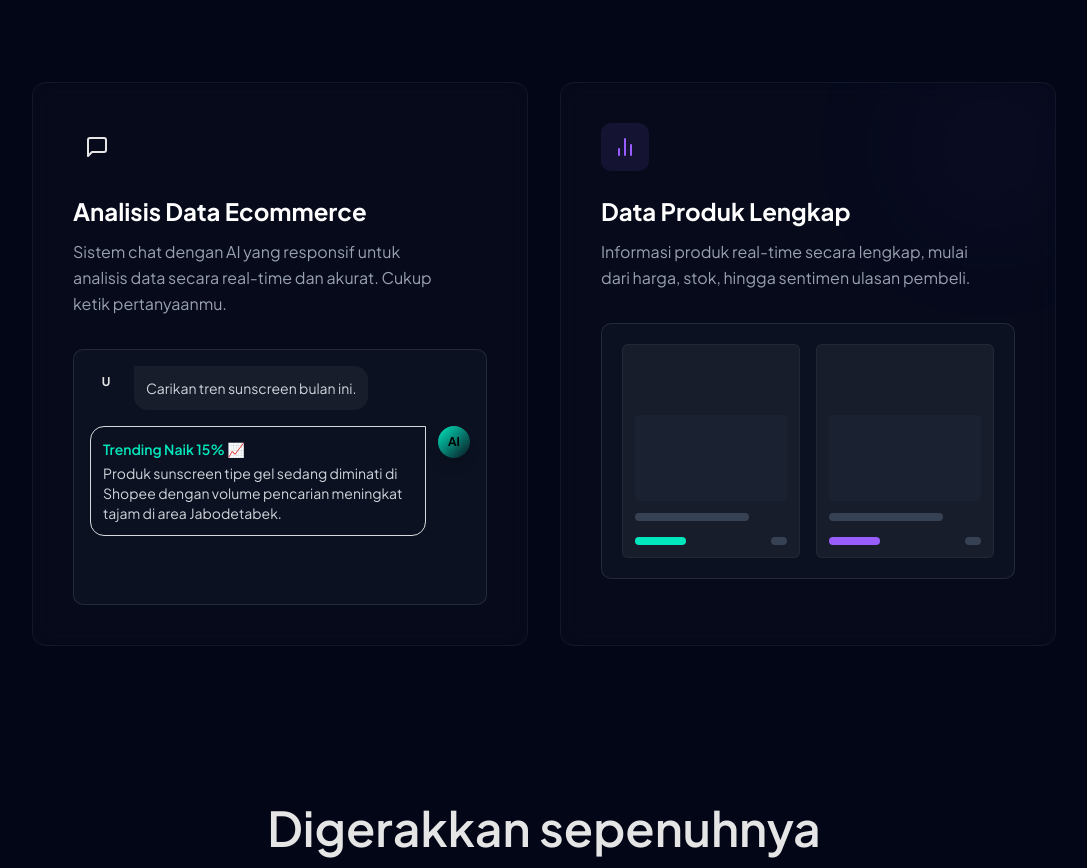
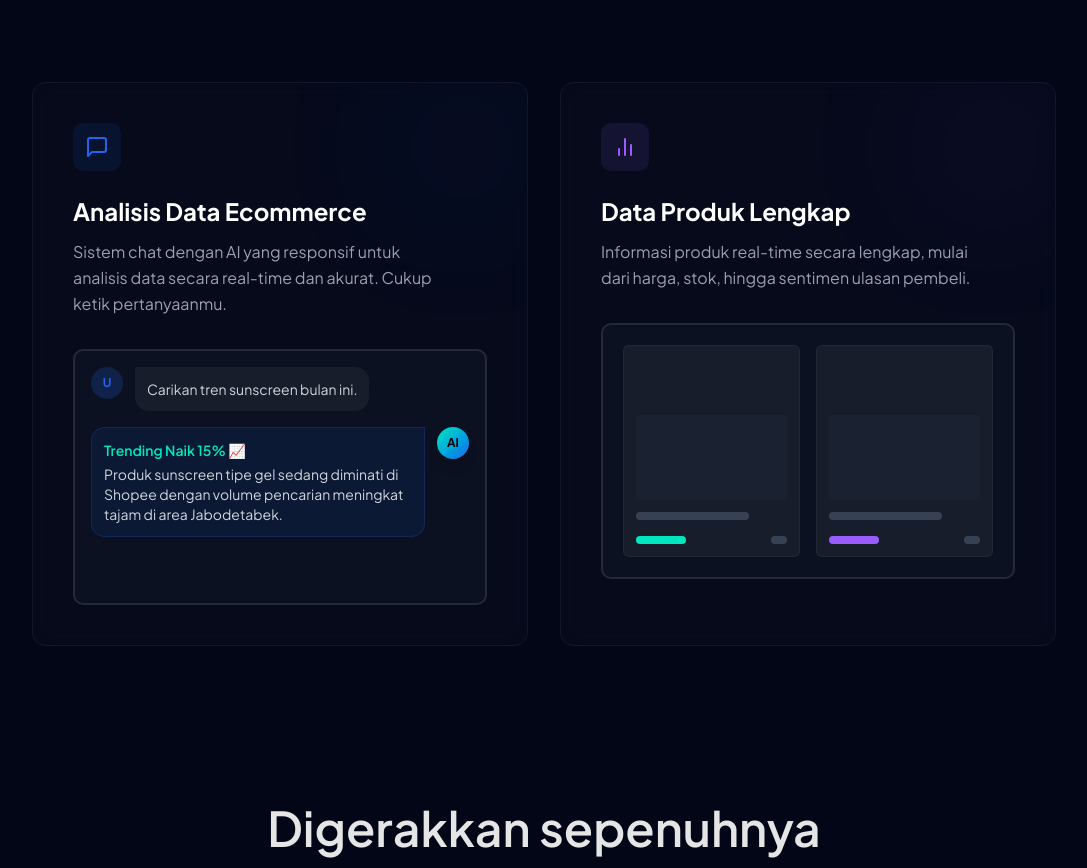
Before and after one commit to alfariiizi/omnytrend-landing, a Next.js app: page / in a window 1280 px wide. Shown: the part 1480-2348 px from the top of the page, without its empty margins (96-1183 px from the left). Built offline with nearby package versions, Linux system fonts and the light colour scheme.

Commit message:
fix (custom-features): adjust border weight while hover

```diff
--- a/components/custom/features.tsx
+++ b/components/custom/features.tsx
@@ -7,9 +7,9 @@ const FeaturesCustom: React.FC = () => {
       <div className="mx-auto grid max-w-5xl gap-8 md:grid-cols-2">
         {/* Feature 1 */}
         <div className="glass-card group relative overflow-hidden rounded-2xl p-10 transition-all hover:-translate-y-2">
-          <div className="bg-brand-blue pointer-events-none absolute top-0 right-0 h-32 w-32 rounded-full opacity-10 blur-[80px]"></div>
+          <div className="bg-brand pointer-events-none absolute top-0 right-0 h-32 w-32 rounded-full opacity-10 blur-[80px]"></div>
 
-          <div className="bg-brand-blue/10 text-brand-blue mb-6 inline-flex items-center justify-center rounded-xl p-3">
+          <div className="bg-brand/10 text-brand mb-6 inline-flex items-center justify-center rounded-xl p-3">
             <MessageSquare size={24} />
           </div>
 
@@ -22,10 +22,10 @@ const FeaturesCustom: React.FC = () => {
           </p>
 
           {/* Mockup Chat */}
-          <div className="group-hover:border-brand-blue/30 relative h-64 overflow-hidden rounded-xl border border-white/10 bg-[#0B1120] p-4 transition-colors">
+          <div className="group-hover:border-brand/30 relative h-64 overflow-hidden rounded-xl border-2 border-white/10 bg-[#0B1120] p-4 transition-colors">
             <div className="space-y-4">
               <div className="animate-slide-in-left flex items-start gap-3">
-                <div className="bg-brand-blue/20 text-brand-blue flex h-8 w-8 shrink-0 items-center justify-center rounded-full text-xs font-bold">
+                <div className="bg-brand/20 text-brand flex h-8 w-8 shrink-0 items-center justify-center rounded-full text-xs font-bold">
                   U
                 </div>
                 <div className="rounded-2xl rounded-tl-none bg-white/5 p-3 text-sm text-gray-300">
@@ -36,10 +36,10 @@ const FeaturesCustom: React.FC = () => {
                 className="animate-slide-in-right flex flex-row-reverse items-start gap-3"
                 style={{ animationDelay: "0.5s" }}
               >
-                <div className="from-brand-teal to-brand-blue flex h-8 w-8 shrink-0 items-center justify-center rounded-full bg-gradient-to-br text-xs font-bold text-black shadow-lg">
+                <div className="from-brand-teal to-brand flex h-8 w-8 shrink-0 items-center justify-center rounded-full bg-gradient-to-br text-xs font-bold text-black shadow-lg">
                   AI
                 </div>
-                <div className="bg-brand-blue/10 border-brand-blue/20 rounded-2xl rounded-tr-none border p-3 text-sm text-gray-300">
+                <div className="bg-brand/10 border-brand/20 rounded-2xl rounded-tr-none border p-3 text-sm text-gray-300">
                   <span className="text-brand-teal mb-1 block font-semibold">
                     Trending Naik 15% 📈
                   </span>
@@ -68,7 +68,7 @@ const FeaturesCustom: React.FC = () => {
           </p>
 
           {/* Mockup Bars */}
-          <div className="group-hover:border-brand-purple/30 relative grid h-64 grid-cols-2 gap-4 overflow-hidden rounded-xl border border-white/10 bg-[#0B1120] p-5 transition-colors">
+          <div className="group-hover:border-brand-purple/30 relative grid h-64 grid-cols-2 gap-4 overflow-hidden rounded-xl border-2 border-white/10 bg-[#0B1120] p-5 transition-colors">
             {[1, 2].map((i) => (
               <div
                 key={i}
```
